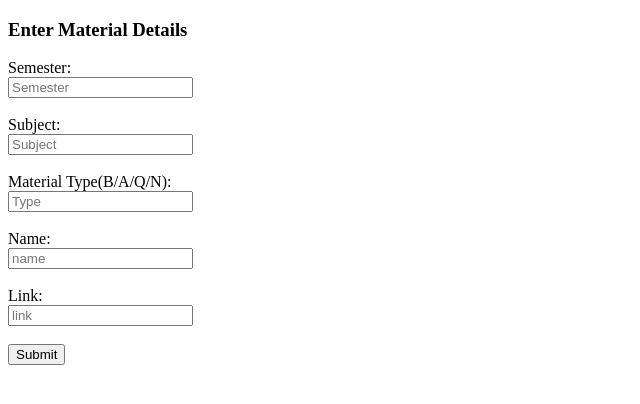
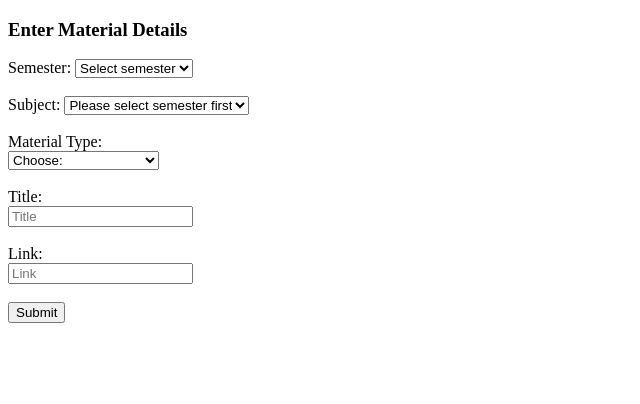
Before and after one commit to Cromyl/StudyBuddy, a PHP site: page /UploadMaterial.php in a window 1280 px wide. Shown: the top 404 px of the page, without its empty margins (0-640 px from the left). Run offline with PHP 8.4, Linux system fonts and the light colour scheme; data that the repository does not hold is empty.

Commit message:
UploadMaterialDropdown

```diff
--- a/StudyBuddy/UploadMaterial.php
+++ b/StudyBuddy/UploadMaterial.php
@@ -4,6 +4,44 @@
 <!DOCTYPE html>
 <html lang="en">
 <head>
+    <script type="text/javascript">
+        var semesterObject = {
+            "1": { "PHY": [""], "LAL": [""], "ITP": [""], "FEE": [""], "PFC": [""], "POM": [""] },
+            "2": { "DMS": [""], "UMC": [""], "COA": [""], "DSA": [""], "PCE": [""], "POE": [""] },
+            "3": { "PS": [""], "TOC": [""], "OOM": [""], "OS": [""], "IF": [""], "IM": [""] },
+            "4": { "DAA": [""], "PPL": [""], "CN": [""], "SE": [""], "DBMS": [""] },
+            "5": { "NS": [""], "GVC": [""], "ML": [""], "IVP": [""], "AI": [""], "MIP1": [""] },
+            "6": { "DM": [""], "MIP2": [""] },
+            "7": { "MIP3": [""] },
+            "8": { "MAP": [""] },
+        }
+        window.onload = function() {
+            var semesterSel = document.getElementById("semester");
+            var subjectSel = document.getElementById("subject");
+            for (var x in semesterObject) {
+                semesterSel.options[semesterSel.options.length] = new Option(x, x);
+            }
+            semesterSel.onchange = function() {
+                var Sem=this.value;
+                document.cookie="semname="+Sem;
+                subjectSel.length = 1;
+                for (var y in semesterObject[this.value]) {
+                subjectSel.options[subjectSel.options.length] = new Option(y, y);
+                }
+            }
+            subjectSel.onchange = function() {
+                var Sub=this.value;
+                document.cookie="subname="+Sub;
+            }
+        }
+        function validate() {
+            var type = document.forms["myform"]["type"].value;
+            if(type=="C"){
+                alert("Choose a role first!");
+                return false;
+            }
+        }
+    </script>
     <meta charset="UTF-8">
     <meta http-equiv="X-UA-Compatible" content="IE=edge">
     <meta name="viewport" content="width=device-width, initial-scale=1.0">
@@ -12,12 +50,13 @@
 <body>
 <?php
     if($_SERVER['REQUEST_METHOD']=='POST' && isset($_POST['submit'])){
-        if(isset($_POST['name'])&& isset($_POST['type']) && isset($_POST['Semester']) && isset($_POST['Subject']) && isset($_POST['link'])){
-        $Semester=$_POST['Semester'];
-        $Subject=$_POST['Subject'];
+        if(isset($_POST['name'])&& isset($_POST['type']) && isset($_POST['semester']) && isset($_POST['subject']) && isset($_POST['link'])){
+        $Semester=$_COOKIE['semname'];
+        $Subject=$_COOKIE['subname'];
         $Type=$_POST['type'];
         $name=$_POST['name'];
         $link=$_POST['link'];
+
         if(($Type=='B' || $Type=='A' || $Type=='Q' || $Type=='N' )){
             $sql="INSERT INTO Links VALUES ('$Semester','$Subject','$Type','$name','$link')";
             $query =mysqli_query($conn,$sql);
@@ -45,18 +84,30 @@
     }
 }
 ?>
-    <form action="UploadMaterial.php" method="post">
+    <form name="myform" action="UploadMaterial.php" onsubmit="return validate()" method="post">
     <h3>Enter Material Details</h3>
-    <label for="Semester">Semester:</label><br>
-    <input  type="text" name="Semester" id="Semester" required placeholder="Semester"><br><br>
-    <label for="Subject">Subject:</label><br>
-    <input  type="text" name="Subject" id="Subject" required placeholder="Subject"><br><br>
-    <label for="type">Material Type(B/A/Q/N):</label><br>
-    <input type="text" id="type" name="type" required placeholder="Type"><br><br>
-    <label for="name">Name:</label><br>
-    <input type="text" id="name" name="name" required placeholder="name"><br><br>
+
+    Semester: <select name="semester" id="semester">
+        <option value="" selected="selected">Select semester</option>
+    </select>
+    <br><br>
+    Subject: <select name="subject" id="subject">
+        <option value="" selected="selected">Please select semester first</option>
+    </select>
+    <br><br>
+
+    <label for="type">Material Type:</label><br>
+    <select name="type" id="type">
+        <option value="C">Choose:</option>
+        <option value="B">Books</option>
+        <option value="A">Sample Assignment</option>
+        <option value="Q">Previous Year Papers</option>
+        <option value="N">Notes</option>
+    </select><br><br>
+    <label for="name">Title:</label><br>
+    <input type="text" id="name" name="name" required placeholder="Title"><br><br>
     <label for="link">Link:</label><br>
-    <input type="text" id="link" name="link" required placeholder="link"><br><br>
+    <input type="text" id="link" name="link" required placeholder="Link"><br><br>
     <input type="submit" name="submit" id="submit">
     </form>
 </body>
```
Also changed, not shown: StudyBuddy/MentorLogin.php (+5 -5 lines).
